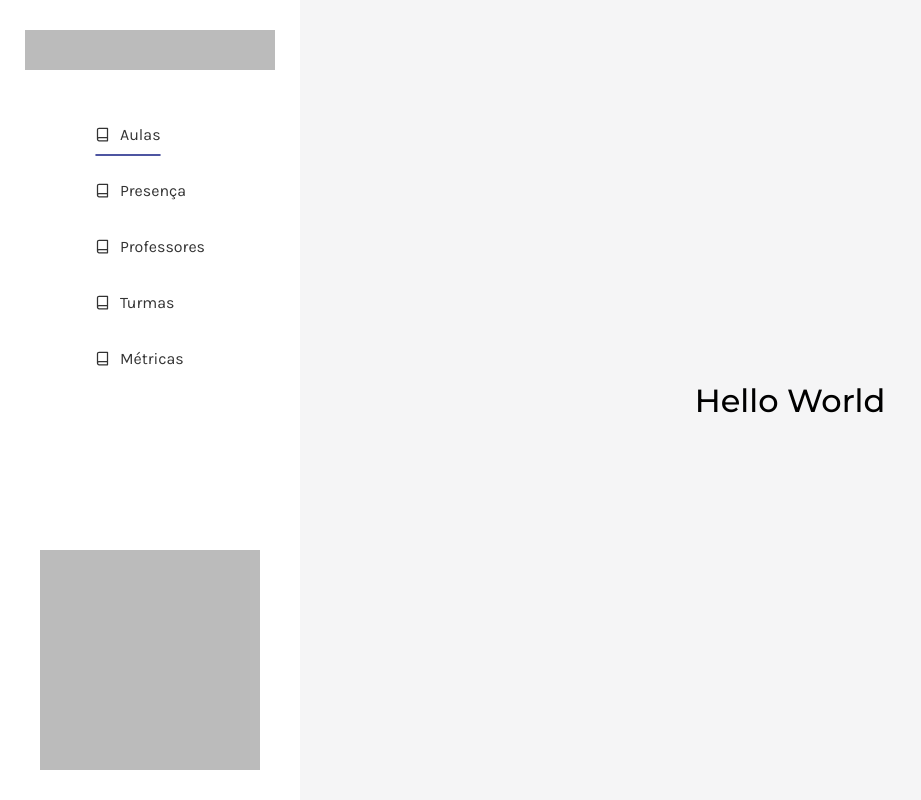
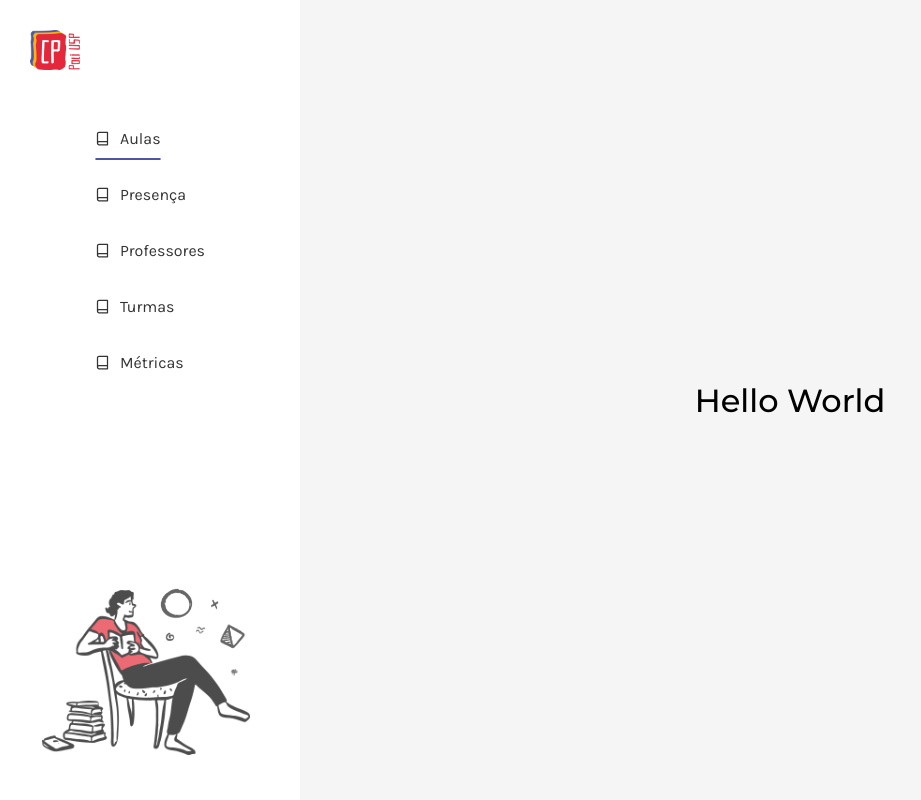
Before and after one commit to lucas-pvg/cp-presenca-cursinho-frontend, a React (Vite) app: page / in a window 1280 px wide. Shown: the whole page, without its empty margins (0-921 px from the left). Built offline with nearby package versions, Linux system fonts and the light colour scheme.

Commit message:
💄 Added logo and art to Navbar component

```diff
--- a/src/components/navbar/Navbar.css
+++ b/src/components/navbar/Navbar.css
@@ -16,6 +16,7 @@
 }
 
 .nav-content {
+  width: 100%;
   display: flex;
   flex-direction: column;
   align-items: center;
@@ -23,14 +24,8 @@
   gap: 50px;
 }
 
-.base-navbar .logo {
-  height: 40px;
-  width: 250px;
-  background-color: var(--outline-base);
+.nav-content .logo {
+  width: 100%;
+  display: flex;
+  justify-content: flex-start;
 }
-
-.base-navbar .nav-image {
-  height: 220px;
-  width: 220px;
-  background-color: var(--outline-base);
-}
--- a/src/components/navbar/Navbar.tsx
+++ b/src/components/navbar/Navbar.tsx
@@ -1,5 +1,7 @@
 import { cva, VariantProps } from 'class-variance-authority'
+import { IconCP } from '../cp-art/IconCP'
 import { LinkGroup } from '../links/LinkGroup'
+import { Reading } from '../cp-art/reading/Reading'
 import './Navbar.css'
 
 const NavbarVariants = cva(
@@ -31,7 +33,9 @@ export function Navbar({ minimized, mode }: NavbarProps) {
   return (
     <nav className={NavbarVariants({ minimized, mode })}>
       <div className='nav-content'>
-        <div className='logo' />
+        <div className='logo'>
+          <IconCP type='icon' />
+        </div>
 
         <LinkGroup
           mode={mode}
@@ -40,7 +44,7 @@ export function Navbar({ minimized, mode }: NavbarProps) {
         />
       </div>
 
-      <div className='nav-image'/>
+      <Reading />
     </nav>
   )
 }
```
